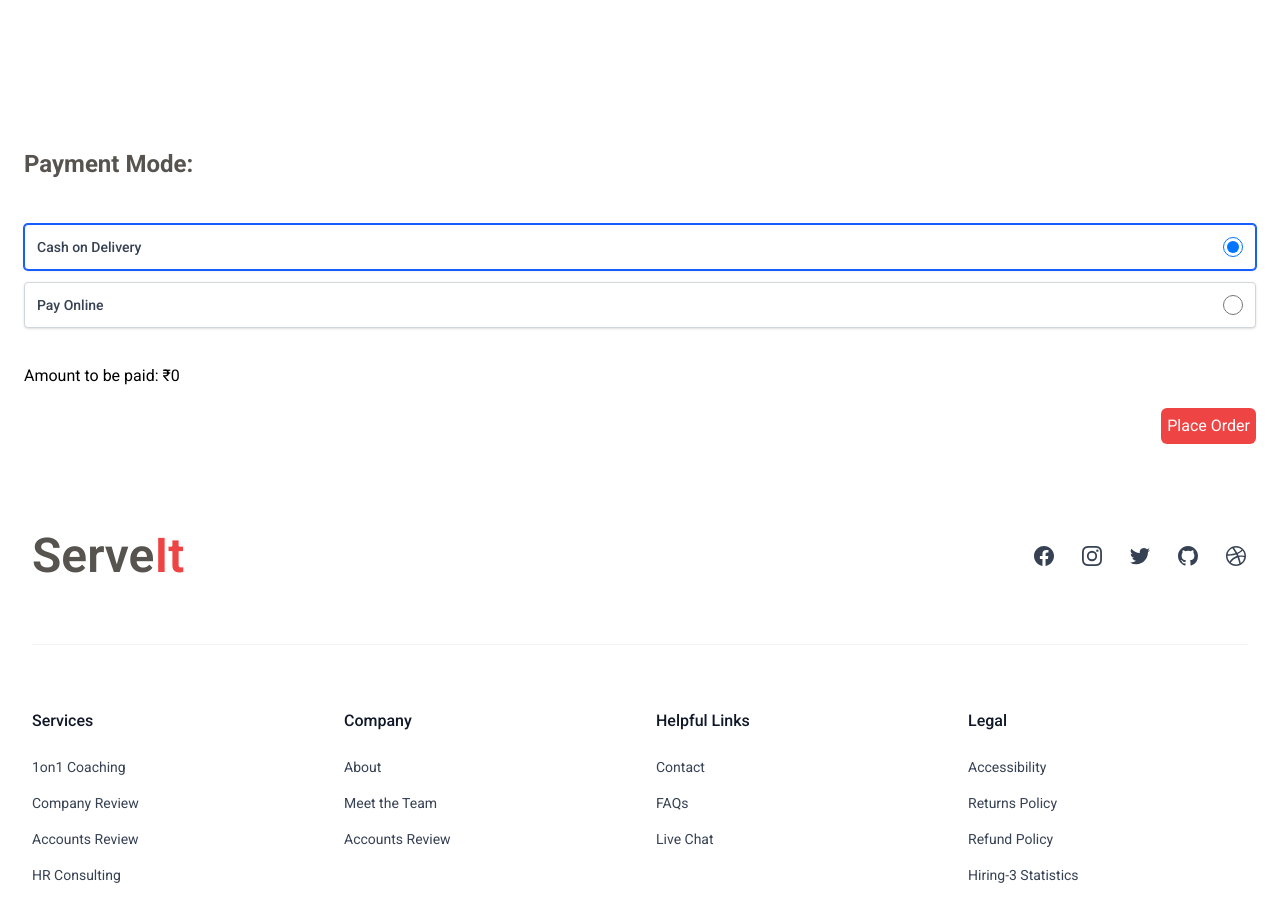
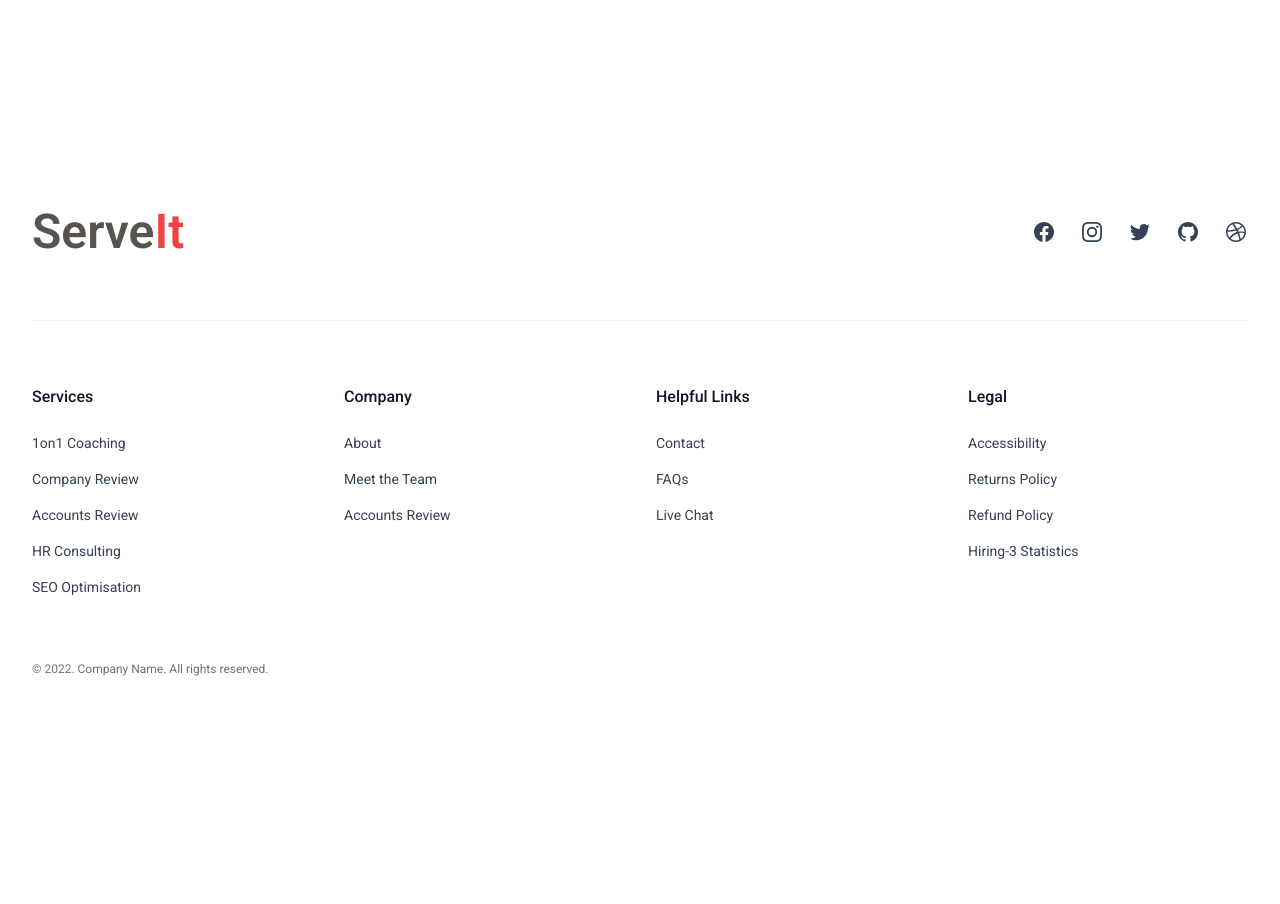
Before and after one commit to safeer234/food-order-website, a React (Vite) app: page /checkout in a window 1280 px wide. Shown: the part 820-1724 px from the top of the page. After the commit the page ends 1561 px from the top, so only its background shows below. Built offline with nearby package versions, Linux system fonts and the light colour scheme; some icons are missing.

Commit message:
fixed datas

```diff
--- a/src/pages/Cart.jsx
+++ b/src/pages/Cart.jsx
@@ -8,7 +8,7 @@ function Cart() {
   const dispatch = useDispatch()
   const cartFoods = useSelector((state)=> state.cart.cartItems);
   const sum = cartFoods.reduce((total, item) => total+(item.price * item.qty), 0);
-
+  const proceedHid = useSelector((state)=>state.cart.cartItems.length>0)
  console.log(cartFoods);
 
   return (
@@ -61,7 +61,7 @@ function Cart() {
 
         ))
       )}
-       <div className='flex gap-20 py-5'>
+       <div hidden={!proceedHid} className='flex gap-20 py-5'>
          <p>Final Amount:  ₹{sum}</p>
 
 
@@ -70,7 +70,7 @@ function Cart() {
 
       <div className='flex justify-end'>
         <Link to='/checkout'>
-         <button onClick={()=> dispatch(addCheckout(cartFoods))} className='flex items-center hover:bg-[#f87171] bg-[#ef4444] p-1.5 rounded-md text-[white]'>Proceed to Checkout</button>
+         <button hidden={!proceedHid} onClick={()=> dispatch(addCheckout(cartFoods))} className='flex items-center hover:bg-[#f87171] bg-[#ef4444] p-1.5 rounded-md text-[white]'>Proceed to Checkout</button>
 
         </Link>
 
--- a/src/pages/Checkout.jsx
+++ b/src/pages/Checkout.jsx
@@ -7,6 +7,7 @@ function Checkout() {
   const dispatch = useDispatch()
   const checkoutFood = useSelector((state) => state.checkout.checkoutItem);
 const sum = checkoutFood.reduce((total, item) => total+(item.price * item.qty), 0);
+const optionHid = useSelector((state)=>state.checkout.checkoutItem.length>0)
   return (
     <div className="p-6">
       <div className='flex items-center justify-between'>
@@ -35,9 +36,9 @@ const sum = checkoutFood.reduce((total, item) => total+(item.price * item.qty),
           </div>
         ))
       )}
-      <h2 className='text-2xl font-bold  py-7 text-[#57534e]'>Payment Mode:</h2>
+      <h2  hidden={!optionHid} className='text-2xl font-bold  py-7 text-[#57534e]'>Payment Mode:</h2>
       {/* payment mode */}
-    <div className='py-4'>
+    <div  hidden={!optionHid} className='py-4'>
   <fieldset className="space-y-3">
     <legend className="sr-only">Delivery</legend>
 
@@ -68,13 +69,13 @@ const sum = checkoutFood.reduce((total, item) => total+(item.price * item.qty),
 </div>
 
       {/* payment mode */}
-      <div className='flex gap-20 py-5'>
+      <div hidden={!optionHid} className='flex gap-20 py-5'>
          <p>Amount to be paid:  ₹{sum}</p>
 
 
       </div>
 
-       <div className='flex justify-end'>
+       <div hidden={!optionHid} className='flex justify-end'>
         <Link to='/order'>
          <button onClick={()=>{dispatch(addOrder(checkoutFood));dispatch(clearCheckout(checkoutFood))}} className='flex items-center hover:bg-[#f87171] bg-[#ef4444] p-1.5 rounded-md text-[white]'>Place Order</button>
 
--- a/src/pages/Myorders.jsx
+++ b/src/pages/Myorders.jsx
@@ -6,6 +6,7 @@ function Myorders() {
   const dispatch = useDispatch()
   const myFood = useSelector((state) => state.myOrder.orders);
 const sum = myFood.reduce((total, item) => total+(item.price * item.qty), 0);
+const amountHid = useSelector((state) => state.myOrder.orders.length>0);
   return (
     <div className="p-6">
       <div className='flex items-center justify-between'>
@@ -34,7 +35,7 @@ const sum = myFood.reduce((total, item) => total+(item.price * item.qty), 0);
           </div>
         ))
       )}
-      <div className='flex gap-20 py-5'>
+      <div hidden={!amountHid} className='flex gap-20 py-5'>
          <p>Amount to be paid:  ₹{sum}</p>
 
 
```
